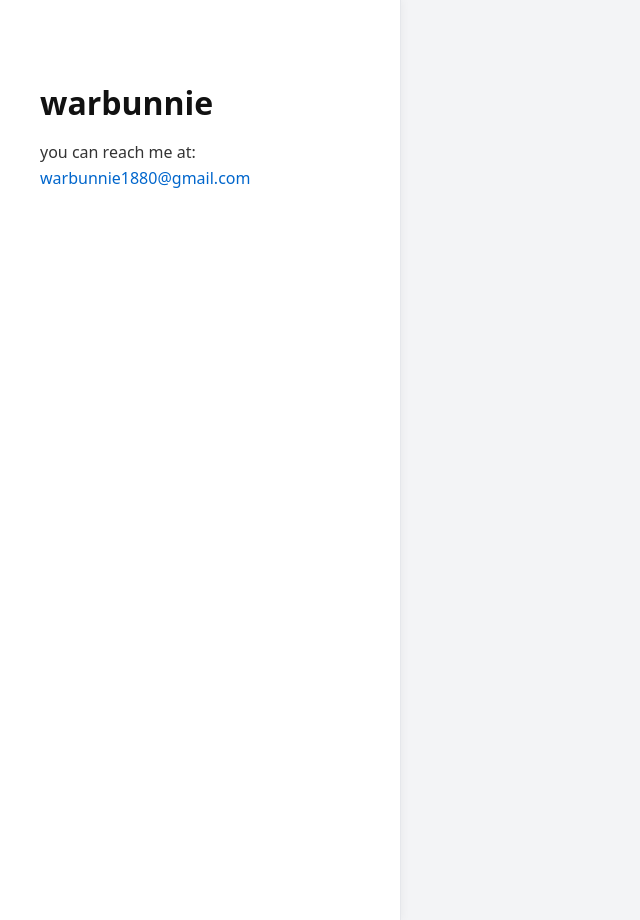
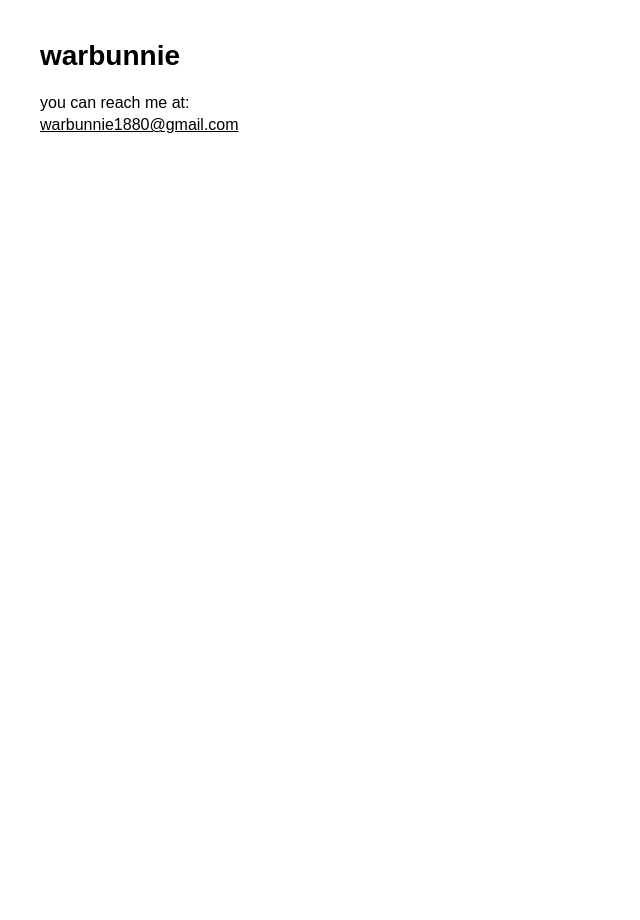
Before and after one commit to warbunnie/personal-website, a plain HTML site: page index.html in a window 1280 px wide. Shown: the whole page, without its empty margins (0-640 px from the left). After the commit the page ends 880 px from the top, so only its background shows below. Drawn offline with Linux system fonts and the light colour scheme.

Commit message:
Update index.html

```diff
--- a/index.html
+++ b/index.html
@@ -1,51 +1,42 @@
 <!DOCTYPE html>
 <html>
   <head>
-    <title>warbunnie's site</title>
+    <title>warbunnie</title>
     <style>
       body {
-        font-family: system-ui, sans-serif;
-        background-color: #f3f4f6;
+        font-family: sans-serif;
+        background-color: #fff;
         margin: 0;
         padding: 0;
       }
 
       .sidebar {
-        width: 320px;
+        width: 300px;
         min-height: 100vh;
-        background-color: #ffffff;
-        padding: 60px 40px;
-        box-shadow: 2px 0 8px rgba(0, 0, 0, 0.04);
-        border-right: 1px solid #e5e7eb;
+        padding: 40px;
       }
 
       h1 {
-        font-size: 2rem;
-        margin-bottom: 0.5em;
-        color: #111;
+        font-size: 1.75rem;
+        margin: 0 0 20px 0;
+        color: #000;
       }
 
       p {
         font-size: 1rem;
-        line-height: 1.6;
-        margin-top: 1em;
-        color: #333;
+        line-height: 1.4;
+        margin: 0 0 20px 0;
+        color: #000;
       }
 
       a {
-        color: #0066cc;
-        text-decoration: none;
-      }
-
-      a:hover {
+        color: #000;
         text-decoration: underline;
       }
 
       @media (max-width: 768px) {
         .sidebar {
           width: 100%;
-          border-right: none;
-          box-shadow: none;
         }
       }
     </style>
```
